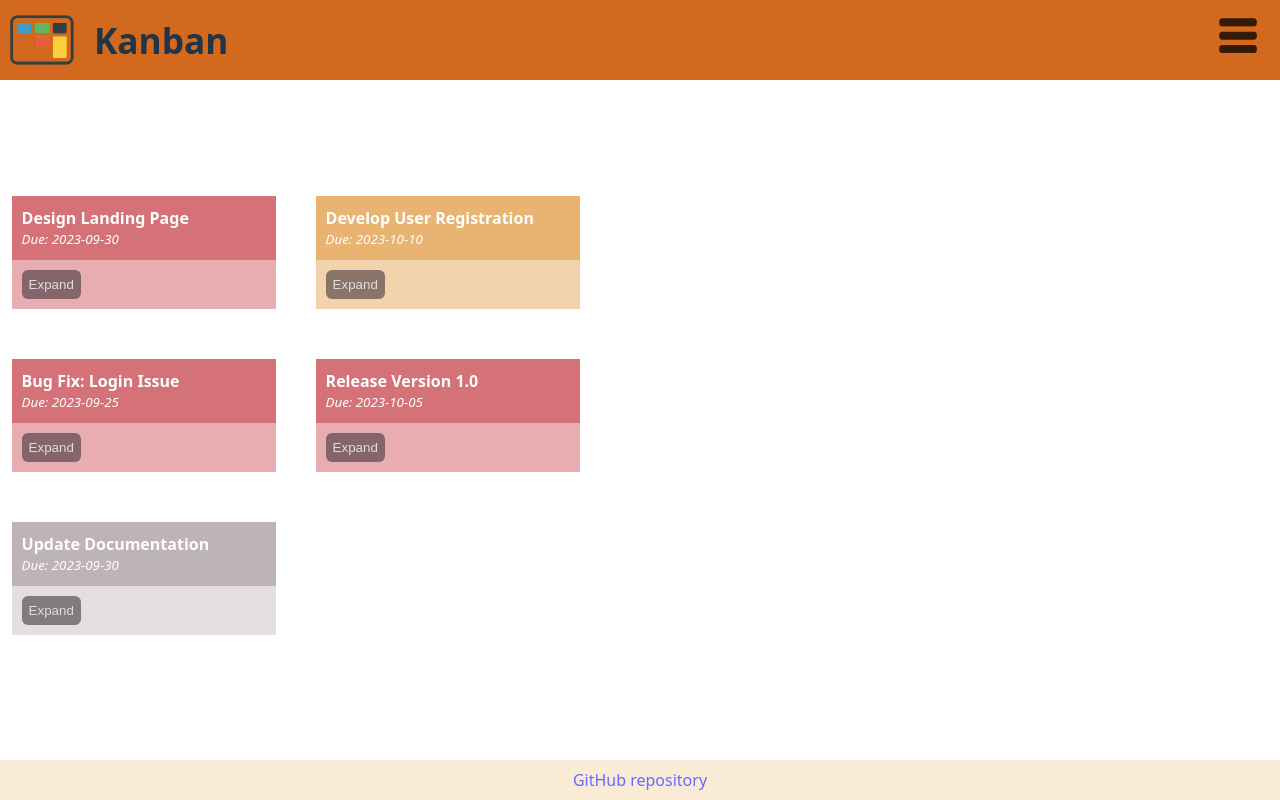
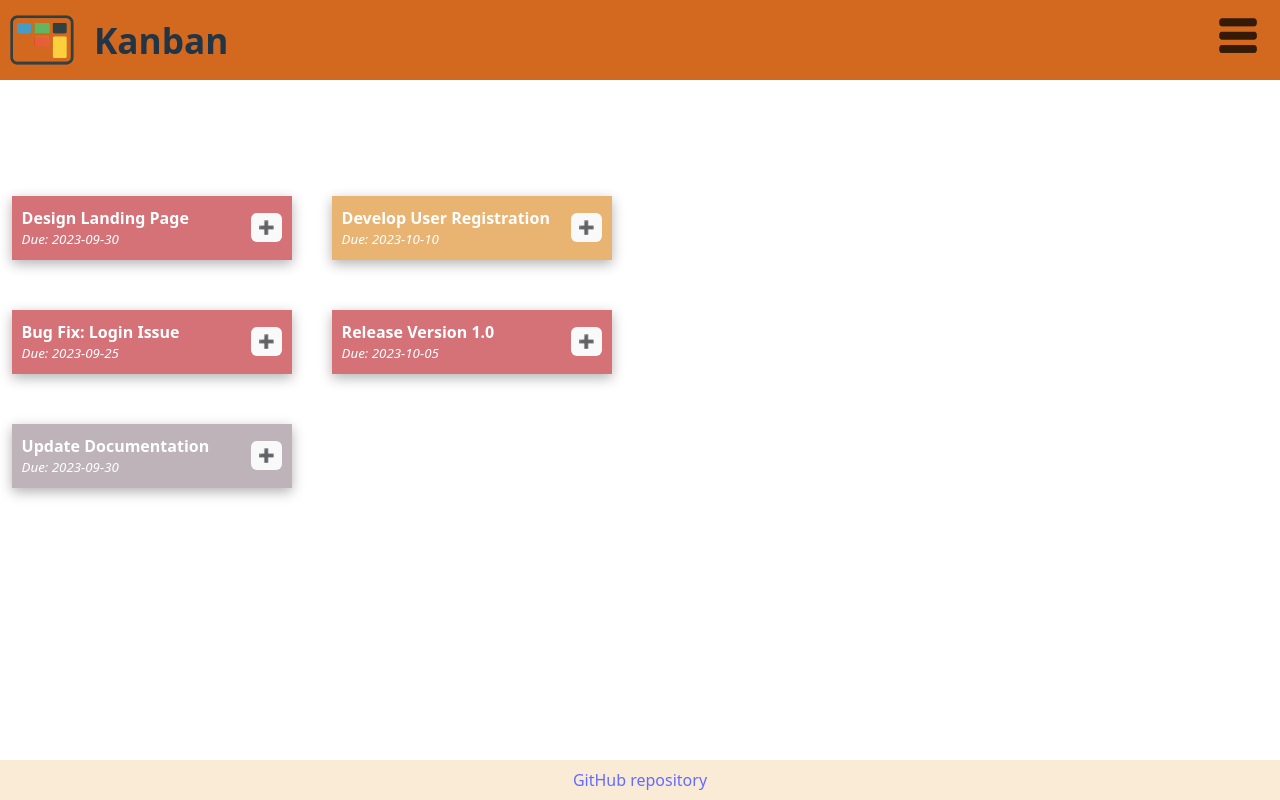
Before and after one commit to VeraV/Kanban-Board-app, a React (Vite) app in the folder E-V-Kanban-Board-app/: page /kanban in a window 1280 px wide. Built offline with nearby package versions, Linux system fonts and the light colour scheme.

Commit message:
card style fixed, card edit added

```diff
--- a/E-V-Kanban-Board-app/src/App.css
+++ b/E-V-Kanban-Board-app/src/App.css
@@ -88,3 +88,8 @@
   position: absolute;
   right: 300px;
 }
+
+/**Updating**/
+textarea {
+  min-height: 3ln;
+}
--- a/E-V-Kanban-Board-app/src/components/List.jsx
+++ b/E-V-Kanban-Board-app/src/components/List.jsx
@@ -9,6 +9,18 @@ function KanbanList({ isSidebarOpen, isCreateBarOpen }) {
 
   function handleRemoveCard(itemIdToRemove) {
     setItems(items.filter((item) => item.id !== itemIdToRemove));
+  }
+
+  function handleUpdateItem(updatedItem) {
+    setItems(
+      items.map((item) => {
+        if (item.id === updatedItem.id) {
+          return updatedItem;
+        } else {
+          return item;
+        }
+      })
+    );
   }
 
   function handleExpandCard(id) {
@@ -36,6 +48,7 @@ function KanbanList({ isSidebarOpen, isCreateBarOpen }) {
             handleExpandCard={handleExpandCard}
             expanded={expandedCardId === item.id}
             isSidebarOpen={isSidebarOpen}
+            handleUpdateItem={handleUpdateItem}
           />
         ))}
       </ul>
--- a/E-V-Kanban-Board-app/src/components/ListItemCard.jsx
+++ b/E-V-Kanban-Board-app/src/components/ListItemCard.jsx
@@ -1,9 +1,12 @@
+import { useState } from "react";
+
 function ListItemCard({
   item,
   handleRemoveCard,
   handleExpandCard,
   expanded,
   isSidebarOpen,
+  handleUpdateItem,
 }) {
   const {
     id,
@@ -17,12 +20,41 @@ function ListItemCard({
   } = item;
 
   const classListHeader = `cardHeader priority${priority}Header`;
-  const classListFooter = `cardFooter priority${priority}Footer`;
+
+  const [inEditMode, setInEditMode] = useState(false);
+
+  const [updatedTitle, setUpdatedTitle] = useState(title);
+  const [updatedDueDate, setUpdatedDueDate] = useState(dueDate);
+  const [updatedDescription, setUpdatedDescription] = useState(description);
+  const [updatedAssignee, setUpdatedAssignee] = useState(assignee);
+
+  function handleEditCard() {
+    setInEditMode(true);
+  }
+
+  function handleUpdateCard(event) {
+    event.preventDefault();
+    setInEditMode(false);
+
+    const updatedItem = {
+      id,
+      title: updatedTitle,
+      description: updatedDescription,
+      assignee: updatedAssignee,
+      status,
+      priority,
+      createdDate,
+      dueDate: updatedDueDate,
+    };
+
+    handleUpdateItem(updatedItem);
+  }
 
   //will use these emoji-s for the columns (also need a hird one for "in progress" status)
   //<span>{status === "Done" ? "✔️" : "❌"}</span>
 
   return (
+    <form>
       <div
         className={`card ${expanded ? "expanded" : ""}`}
         style={{
@@ -32,38 +64,102 @@ function ListItemCard({
       >
         {/* Header */}
         <section className={classListHeader}>
+          <div>
+            {!inEditMode ? (
               <h4>{title}</h4>
+            ) : (
+              <input
+                type="text"
+                value={updatedTitle}
+                onChange={(e) => {
+                  setUpdatedTitle(e.target.value);
+                }}
+              />
+            )}
             <div className="due-date">
               <i>
+                {!inEditMode ? (
                   <p>Due: {dueDate}</p>
+                ) : (
+                  <input
+                    type="date"
+                    name="updatedDueDate"
+                    value={updatedDueDate}
+                    onChange={(e) => {
+                      setUpdatedDueDate(e.target.value);
+                    }}
+                  />
+                )}
               </i>
             </div>
+          </div>
+          <button type="button" onClick={() => handleExpandCard(id)}>
+            {expanded ? "➖" : "➕"}
+          </button>
         </section>
 
         {/* Body (only visible if expanded) */}
         {expanded && (
           <section className="cardBody">
+            {!inEditMode ? (
               <p className="description">{description}</p>
+            ) : (
+              <textarea
+                name="updatedDescription"
+                type="text"
+                value={updatedDescription}
+                onChange={(e) => {
+                  setUpdatedDescription(e.target.value);
+                }}
+              />
+            )}
             <p>
               <i>
                 <strong>Assigned to: </strong>
-              {assignee}
+                {!inEditMode ? (
+                  `${assignee}`
+                ) : (
+                  <input
+                    type="text"
+                    value={updatedAssignee}
+                    onChange={(e) => {
+                      setUpdatedAssignee(e.target.value);
+                    }}
+                  />
+                )}
               </i>
             </p>
             <section className="card-bottom">
               <span>Created: {createdDate}</span>
-            <button onClick={() => handleRemoveCard(id)}>Delete</button>
+              {!inEditMode ? (
+                <button
+                  className="edit-btn"
+                  type="button"
+                  onClick={handleEditCard}
+                >
+                  ✎
+                </button>
+              ) : (
+                <button
+                  className="save-btn"
+                  type="button"
+                  onClick={handleUpdateCard}
+                >
+                  ✔
+                </button>
+              )}
+              <button
+                className="delete-btn"
+                type="button"
+                onClick={() => handleRemoveCard(id)}
+              >
+                ✖
+              </button>
             </section>
           </section>
         )}
-
-      {/* Footer */}
-      <section className={classListFooter}>
-        <button onClick={() => handleExpandCard(id)}>
-          {expanded ? "Collapse" : "Expand"}
-        </button>
-      </section>
       </div>
+    </form>
   );
 }
 
--- a/E-V-Kanban-Board-app/src/index.css
+++ b/E-V-Kanban-Board-app/src/index.css
@@ -138,22 +138,32 @@ footer {
   flex-direction: column;
   justify-content: flex-start;
   transition: all 0.3s ease;
-  width: 33vh;
+  width: 35vh;
   z-index: 1;
   position: relative;
   top: 100px;
+  box-shadow: 0 4px 12px rgba(0, 0, 0, 0.3);
 }
 
 .cardHeader {
   display: flex;
-  flex-direction: column;
+  justify-content: space-between;
+  align-items: center;
   color: white;
   padding: 10px;
   z-index: 1;
 }
 
+.cardHeader button {
+  border-radius: 6px;
+  border: none;
+  padding: 7px;
+  margin-left: 10px;
+  color: #ffffff;
+}
+
 .card.expanded {
-  width: 33vh;
+  width: 35vh;
   height: 32vh;
   z-index: 2;
   box-shadow: 0 4px 12px rgba(0, 0, 0, 0.3);
@@ -187,8 +197,19 @@ footer {
   border: none;
   padding: 7px;
   margin-left: 10px;
+  color: #ffffff;
+}
+
+.edit-btn {
+  background: #648be5;
+}
+
+.save-btn {
+  background: #81bc68;
+}
+
+.delete-btn {
   background: #ed4f2b;
-  color: #ffffff;
 }
 
 .cardHeader h4 {
@@ -201,20 +222,8 @@ footer {
   padding: 0;
 }
 
-.cardFooter {
-  padding: 10px;
-}
-
-.cardFooter button {
-  border-radius: 6px;
-  border: none;
-  padding: 7px;
-  background: #372f3490;
-  color: #dfdedf;
-}
-
 .card button:hover {
-  background: #372f34e6;
+  background: #372f344b;
 }
 
 .about-us-container {
```
Lines whose indentation alone changed are shown as unchanged.
